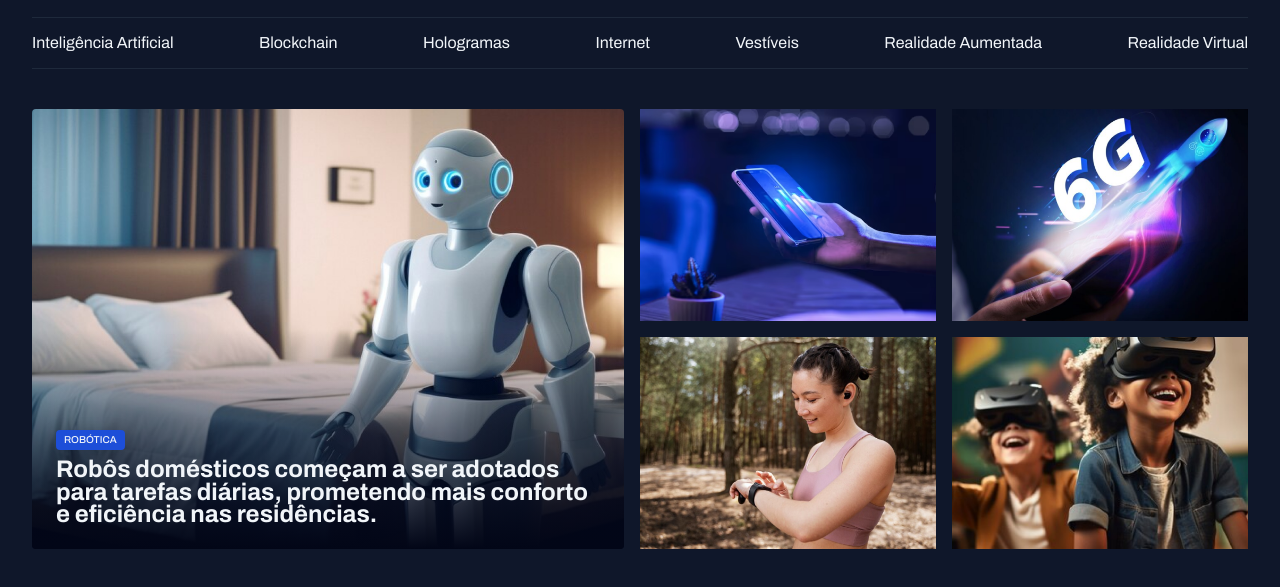
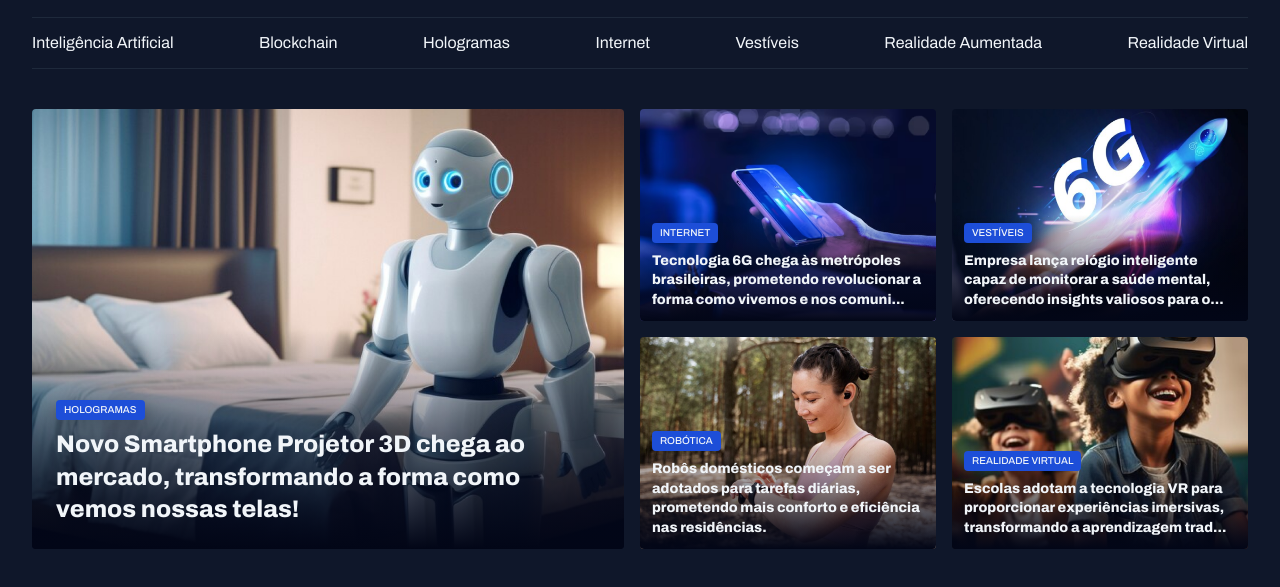
Before and after one commit to DaniSimoni/portal-de-noticias, a plain HTML site: page index.html in a window 1280 px wide. Shown: the part 55-642 px from the top of the page. Drawn offline with Linux system fonts and the light colour scheme.

Commit message:
Finalizando a seção destaques e corrigindo utility.css

```diff
--- a/index.html
+++ b/index.html
@@ -39,29 +39,66 @@
  </header>
 
  <main class="grid container">
+
   <section id="featured" class="grid grid-flow-col gap-16">
+
     <figure class="card">
-      <img src="assets/images/Image 01.png" alt="">
+      <img src="assets/images/Image 01.png" alt="Novo Smartphone Projetor 3D chega ao mercado, transformando a forma como vemos nossas telas!">
+
       <figcaption>
-        <span class="content-tag">robótica</span>
+        <span class="content-tag">hologramas</span>
         <h2 class="text-2xl">
-          Robôs domésticos começam a ser adotados para tarefas diárias, prometendo mais conforto e eficiência nas residências.
+          Novo Smartphone Projetor 3D chega ao mercado, transformando a forma como vemos nossas telas!
         </h2>
       </figcaption>
     </figure>
+
     <div class="grid grid-cols-2 gap-16">
-    <div>
-      <img src="assets/images/Image 02.png" alt="">
-    </div>
-    <div>
-      <img src="assets/images/Image 03.png" alt="">
-    </div>
-    <div>
-      <img src="assets/images/Image 04.png" alt="">
-    </div>
-    <div>
-      <img src="assets/images/Image 05.png" alt="">
-    </div>
+
+        <figure class="card">
+          <img src="assets/images/Image 02.png" alt="Tecnologia 6G chega às metrópoles brasileiras, prometendo revolucionar a forma como vivemos e nos comunicamos.">
+
+          <figcaption>
+            <span class="content-tag">internet</span>
+            <h2 class="text-lg">
+              Tecnologia 6G chega às metrópoles brasileiras, prometendo revolucionar a forma como vivemos e nos comuni...
+            </h2>
+          </figcaption>
+        </figure>
+
+        <figure class="card">
+            <img src="assets/images/Image 03.png" alt="Empresa lança relógio inteligente capaz de monitorar a saúde mental, oferecendo insights valiosos para o bem-estar pessoal.
+          ">
+
+          <figcaption>
+            <span class="content-tag">vestíveis</span>
+            <h2 class="text-lg">
+              Empresa lança relógio inteligente capaz de monitorar a saúde mental, oferecendo insights valiosos para o...
+            </h2>
+          </figcaption>
+        </figure>
+
+
+        <figure class="card">
+          <img src="assets/images/Image 04.png" alt="Robôs domésticos começam a ser adotados para tarefas diárias, prometendo mais conforto e eficiência nas residências.">
+
+          <figcaption>
+            <span class="content-tag">robótica</span>
+            <h2 class="text-lg">
+              Robôs domésticos começam a ser adotados para tarefas diárias, prometendo mais conforto e eficiência nas residências.
+            </h2>
+          </figcaption>
+        </figure>
+
+        <figure class="card">
+          <img src="assets/images/Image 05.png" alt="Escolas adotam a tecnologia VR para proporcionar experiências imersivas, transformando a aprendizagem tradicional.">
+          <figcaption>
+            <span class="content-tag">realidade virtual</span>
+            <h2 class="text-lg">
+              Escolas adotam a tecnologia VR para proporcionar experiências imersivas, transformando a aprendizagem trad...
+            </h2>
+          </figcaption>
+        </figure>
   </div>
   </section>
  </main>
--- a/styles/sections.css
+++ b/styles/sections.css
@@ -27,9 +27,12 @@
         bottom: 0;
         padding: 24px;
 
+        &:has(.text-lg) {
+            padding: 12px;
+        }
+
         h2 {
             margin-top: 8px;
         }
-
-    };
     }
+    }
```
Also changed, not shown: styles/utility.css (+4 -4 lines), styles/index.css (line endings or trailing spaces).
